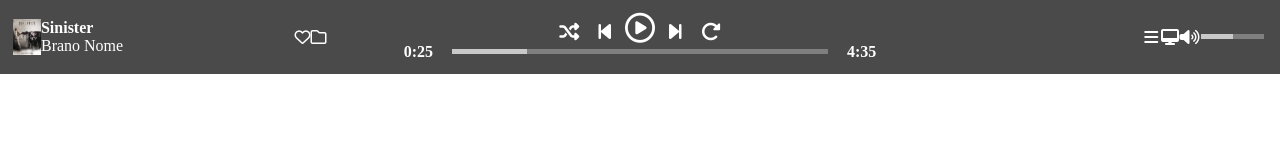
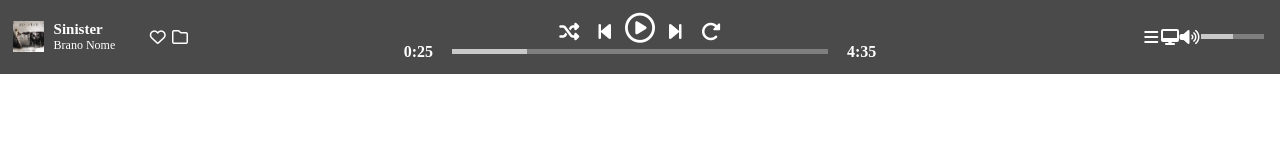
Before and after one commit to g4br100/html-css-spotifyweb, a plain HTML site: page index.html in a window 1280 px wide. Drawn offline with Linux system fonts and the light colour scheme.

Commit message:
Player bar completa

```diff
--- a/css/style.css
+++ b/css/style.css
@@ -23,12 +23,23 @@ footer{
     width: 30%;
 }
 
-#brano div:first-child{
-    display: flex;
+#brano i{
+    margin: 0 1%;
 }
+
+#brano div{
+    margin-right: 10%;
+    font-size: 12px;
+}
+
+#brano div b{
+    font-size: 15px;
+}
+
 
 #brano img{
     width:10%;
+    margin-right: 3%;
 }
 
 #player{
--- a/index.html
+++ b/index.html
@@ -12,15 +12,13 @@
         <footer>
             <nav id="main-nav">
                 <div id="brano">
-                    <div>
                         <img src="img/sinister.jpeg" alt="sinister">
                         <div>
                             <b>Sinister</b>
                             <p>Brano Nome</p>
                         </div>
-                    </div>
-                    <i class="fa-regular fa-heart" style="color: #ffffff;"></i>
-                    <i class="fa-regular fa-folder" style="color: #ffffff;"></i>
+                        <i class="fa-regular fa-heart" style="color: #ffffff;"></i>
+                        <i class="fa-regular fa-folder" style="color: #ffffff;"></i>
                 </div>
                 <div id="player">
                     <div>
```
